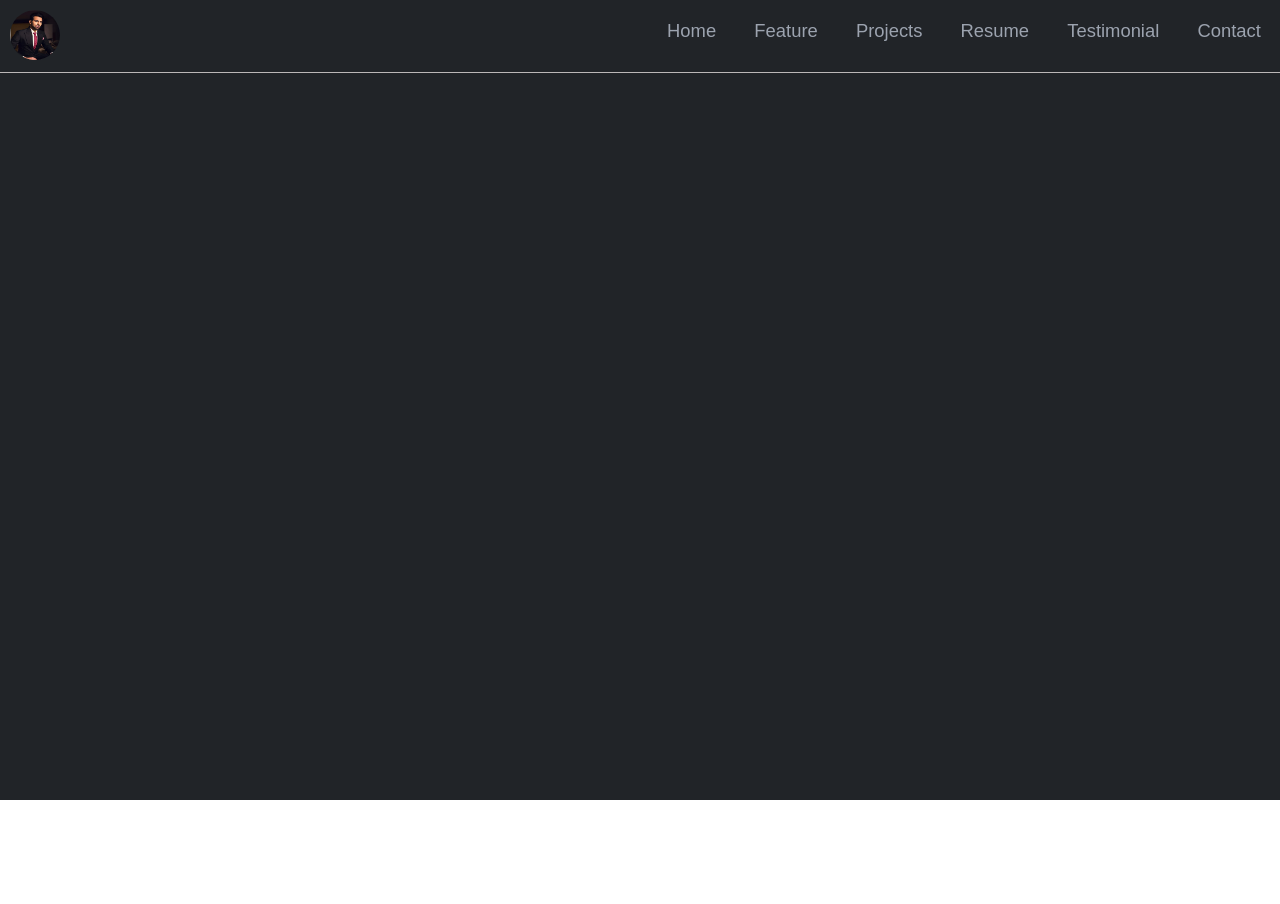
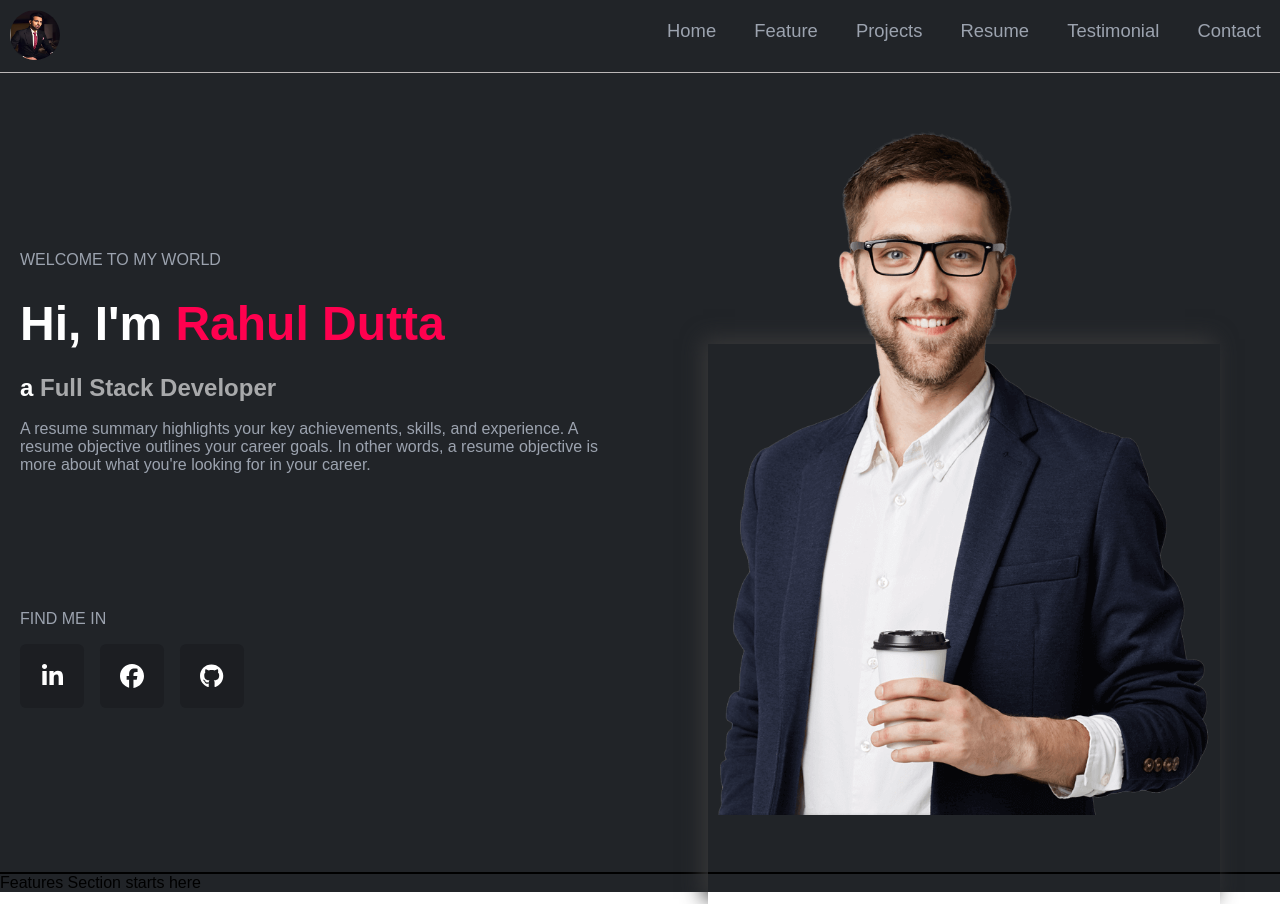
Before and after one commit to Rahuldutta387/Pfoliomaker, a React (Create React App) app in the folder portfolio-maker/: page / in a window 1280 px wide. Before the commit the page ends 800 px from the top, so only its background shows below. Built offline with nearby package versions, Linux system fonts and the light colour scheme.

Commit message:
Home page changes

```diff
--- a/portfolio-maker/src/App.jsx
+++ b/portfolio-maker/src/App.jsx
@@ -1,10 +1,14 @@
-import Navbar from "./components/Navbar";
 import "./App.css";
+import { Main } from "./components/Main";
+import {  UserProvider } from "./components/UserContext";
+
 function App() {
   return (
-    <div className="App">
-      <Navbar></Navbar>
-    </div>
+    <UserProvider>
+        <div className="App">
+        <Main/>
+        </div>
+    </UserProvider>
   );
 }
 
--- /dev/null
+++ b/portfolio-maker/src/components/Home.css
@@ -0,0 +1,101 @@
+.home-section {
+    color: rgb(156 163 175);
+    display: flex;
+    height: 50rem;
+
+}
+.intro-section, .user-image-section {
+    width: 50%;
+}
+
+.intro-section {
+    padding: 20px;
+    display: flex;
+    flex-direction: column;
+    justify-content: space-evenly;
+    >div >h1 {
+        font-weight: 700;
+        font-size: 3rem;
+        color: rgb(255, 255, 255);
+        margin: 0;
+    }
+    >div >h2 {
+        color: rgb(255, 255, 255);
+        margin: 0;
+    }
+    .userName {
+        color:rgb(255 1 79);
+    }
+}
+
+.intro-sub-section {
+    line-height: 4rem;
+}
+.user-image-section {
+    padding: 20px;
+    display: flex;
+    justify-content: center;
+    align-items: center;
+
+}
+.background-box {
+    width: 40%;
+    height: 35rem;
+    position: absolute;
+    top: 43vh;
+    right: 60px;
+    box-shadow: -5px -5px 20px rgb(56, 56, 57);
+}
+.user-image-section > img {
+    z-index: 10;
+    position: relative;
+}
+.animateRole {
+    opacity: 0;
+    animation: show-up;
+    animation-duration: 2s;
+    animation-timing-function: ease-in;
+    animation-delay: calc(0s * var(--index));
+    animation-iteration-count: infinite;
+    animation-direction: normal;
+}
+
+@keyframes show-up {
+    from { opacity: 0;right: 0px; }
+    to { opacity: 1;right: 1px; }
+}
+
+.profile-icons {
+    display: flex;
+    flex-direction: row;
+}
+
+.iconStyle {
+    color: rgb(255,255,255);
+    font-size : 1.5rem
+}
+
+.profileIcon {
+    width: 4rem;
+    height: 4rem;
+    border-radius: 10%;
+    display: flex;
+    align-items: center;
+    justify-content: center;
+    background-color: #1c1e22;
+    margin: 1rem 1rem 0.5rem 0;
+}
+.profileIcon:hover {
+    transition-duration: 1.25s;
+    transform: translateY(-15px);
+    cursor: pointer;
+}
+
+.icons-section {
+    display: flex;
+    flex-direction: row;
+    justify-content: space-between;
+}
+.hrLine {
+    border: 0.1px solid  rgb(0, 0, 0);
+}
--- /dev/null
+++ b/portfolio-maker/src/components/Home.jsx
@@ -0,0 +1,54 @@
+import { useContext } from "react"
+import { UserContext } from "./UserContext";
+import "./Home.css";
+import userImage from "../images/userImage.png";
+import { FontAwesomeIcon } from '@fortawesome/react-fontawesome';
+import * as icons from '@fortawesome/free-brands-svg-icons';
+
+export function Home() {
+    const [userData] = useContext(UserContext);
+    const profiles = ["LinkedIn", "facebook", "github"];
+
+    const getIcon = (profileType) =>{
+        let iconType = profileType.toLowerCase() === "linkedin" ? icons.faLinkedinIn : profileType.toLowerCase() === "facebook" ? icons.faFacebook : profileType.toLowerCase() === "github"? icons.faGithub : "";
+        let profileUrl = profileType === "LinkedIn"? "https://www.linkedin.com" : "";
+        let profileIcon = (
+            <div className="profileIcon">
+                <a href={profileUrl} target="_blank" rel="noreferrer"><FontAwesomeIcon icon={iconType} className="iconStyle"/></a>
+            </div>
+        );
+        return profileIcon;
+    }
+
+    return (
+        <>
+        <div className="home-section">
+            <div className="intro-section">
+                <div className="intro-sub-section">
+                    <div>WELCOME TO MY WORLD</div>
+                    <h1>Hi, I'm <span className="userName">{userData.name}</span></h1>
+                    <h2>a <span className="animateRole">{userData.role}</span></h2>
+                    <div style={{lineHeight: 'normal'}}>
+                        {userData.description}
+                    </div>
+                </div>
+                <div className="icons-section">
+                    <div> FIND ME IN
+                        <div className="profile-icons">
+                        {profiles.map((item)=>{
+                            return getIcon(item)
+                        })}
+                        </div>
+                    </div>
+                </div>
+            </div>
+            <div className="user-image-section">
+                <img src={userImage} width={500} height={685} alt="userImage"></img>
+                <div className="background-box"></div>
+            </div>
+        </div>
+        <div className="hrLine"></div>
+        <div>Features Section starts here</div>
+        </>
+    )
+}
--- /dev/null
+++ b/portfolio-maker/src/components/Main.jsx
@@ -0,0 +1,11 @@
+import { Home } from "./Home";
+import Navbar from "./Navbar";
+
+export function Main() {
+    return (
+        <>
+            <Navbar/>
+            <Home/>
+        </>
+    )
+}
--- a/portfolio-maker/src/components/Navbar.css
+++ b/portfolio-maker/src/components/Navbar.css
@@ -30,7 +30,7 @@ li {
   padding: 10px;
 }
 .demo {
-  height: 50rem;
+  height: 4.5rem;
 }
 .horizontalLine {
   height: 0.3px;
@@ -41,4 +41,5 @@ li {
   position: fixed;
   top: 0;
   width: 100%;
+  z-index: 100;
 }
--- /dev/null
+++ b/portfolio-maker/src/components/UserContext.jsx
@@ -0,0 +1,26 @@
+import { React, useState, useEffect, createContext } from "react";
+
+export const UserContext = createContext();
+
+export const UserProvider = ({ children }) => {
+    const details = {
+      name: "Rahul Dutta",
+      role: "Full Stack Developer",
+      description : "A resume summary highlights your key achievements, skills, and experience. A resume objective outlines your career goals. In other words, a resume objective is more about what you're looking for in your career."
+    };
+
+    const [userData, setUserData] = useState(()=>{
+        const savedState = localStorage.getItem('myState');
+        return savedState ? JSON.parse(savedState) : details;
+    })
+
+    useEffect(()=>{
+        localStorage.setItem('myState',JSON.stringify(userData));
+    },[userData]);
+
+    return (
+        <UserContext.Provider value = {[userData, setUserData]}>
+            {children}
+        </UserContext.Provider>
+    )
+}
```
Also changed, not shown: portfolio-maker/package.json (+6 -2 lines), portfolio-maker/src/images/userImage.png (added), 1 other file (tests, documents, lock files or other folders).
